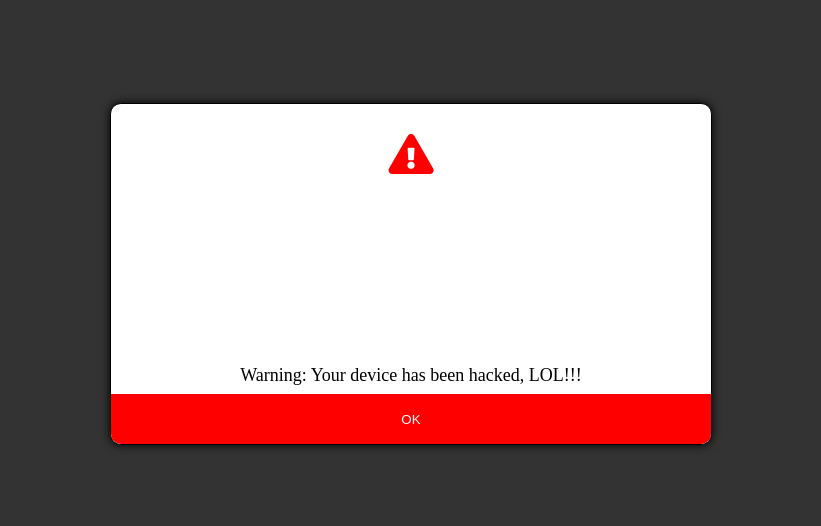
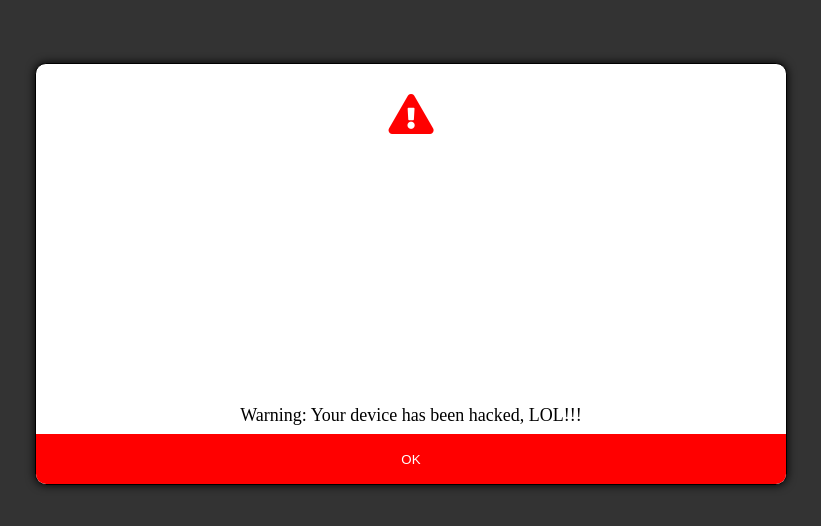
Before and after one commit to joshwinemmanuel/valentines_day.github.io, a plain HTML site: page index.html in a window 1280 px wide. Shown: the part 146-672 px from the top of the page, without its empty margins (229-1050 px from the left). Drawn offline with Linux system fonts and the light colour scheme.

Commit message:
Update index.html

```diff
--- a/index.html
+++ b/index.html
@@ -8,8 +8,8 @@
     }
 
     .warning-box {
-      width: 600px;
-      height: 320px;
+      width: 750px;
+      height: 400px;
       background-color: #ffffff;
       border: 1px solid #000;
       border-radius: 10.9px;
```
